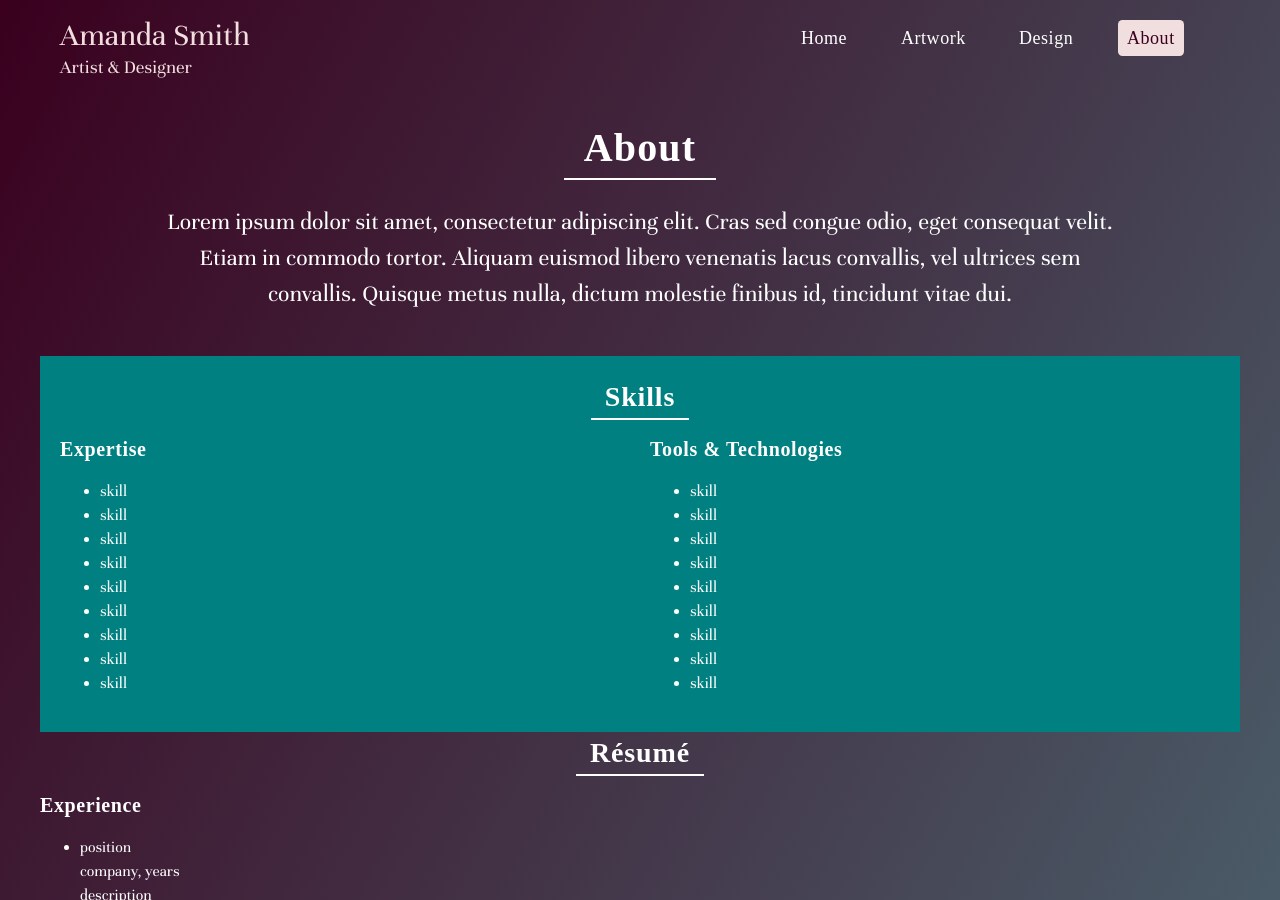
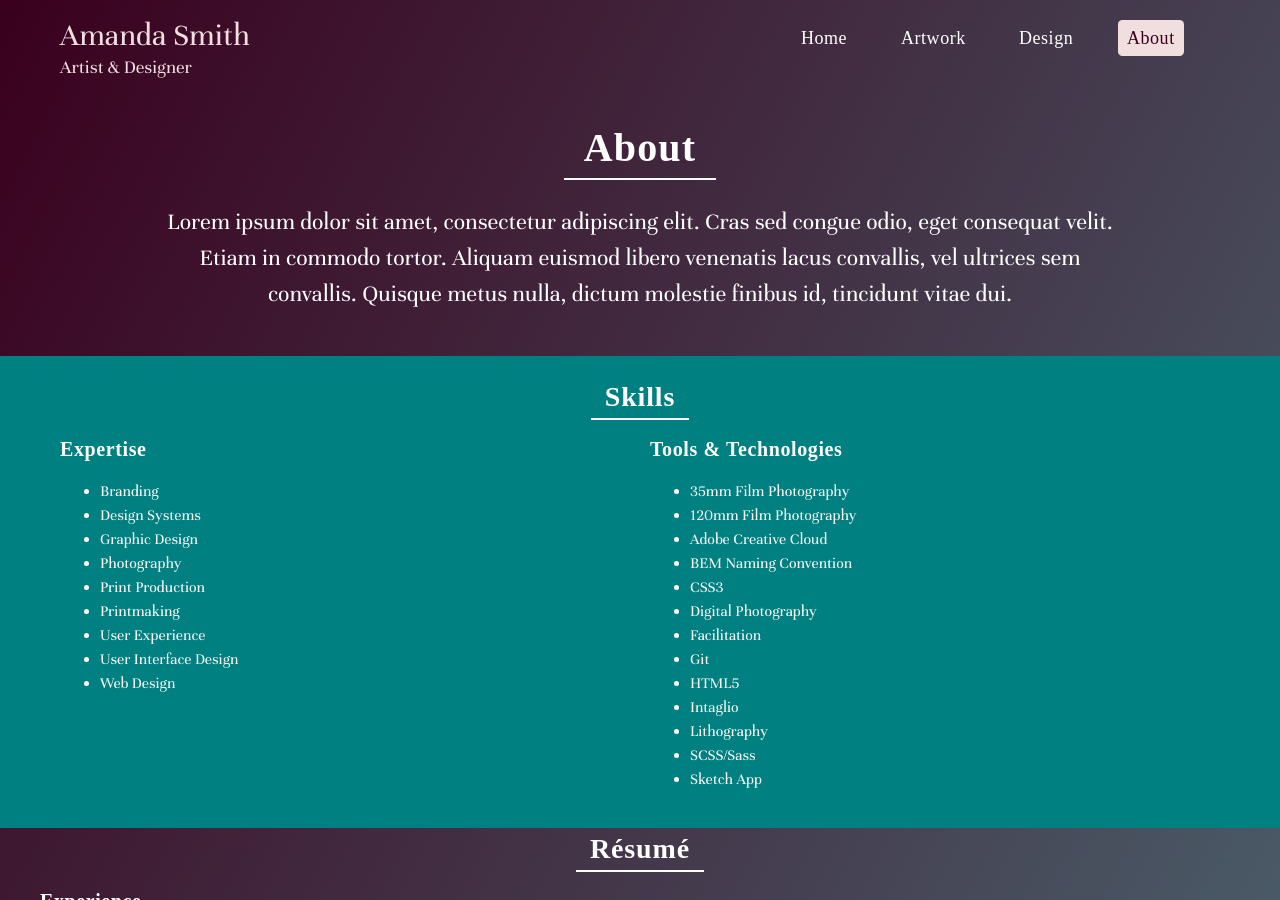
Before and after one commit to asmithorn/asmithorn.github.io, a Jekyll site: the page built from about/index.html, in a window 1280 px wide and 900 px high. Built offline with Jekyll 4.4.1, drawn with Linux system fonts in a browser that asks for light colours; some web fonts are replaced.

Commit message:
about skills

```diff
--- a/about/index.html
+++ b/about/index.html
@@ -14,8 +14,8 @@ layout: default
 
 
 
-<div class="o-row o-row--1200 u-bg--teal">
-  <section class="u-padding--20">
+<div class="o-row u-bg--teal">
+  <section class="o-row--1200 u-padding--20">
     <header><h2 class="u-row-header">Skills</h2></header>
 
     <div class="o-two-col">
@@ -23,30 +23,34 @@ layout: default
       <div class="o-two-col__column">
         <h3>Expertise</h3>
         <ul>
-          <li>skill</li>
-          <li>skill</li>
-          <li>skill</li>
-          <li>skill</li>
-          <li>skill</li>
-          <li>skill</li>
-          <li>skill</li>
-          <li>skill</li>
-          <li>skill</li>
+          <li>Branding</li>
+          <li>Design Systems</li>
+          <li>Graphic Design</li>
+          <li>Photography</li>
+          <li>Print Production</li>
+          <li>Printmaking</li>
+          <li>User Experience</li>
+          <li>User Interface Design</li>
+          <li>Web Design</li>
         </ul>
       </div>
 
       <div class="o-two-col__column">
         <h3>Tools &amp; Technologies</h3>
         <ul>
-          <li>skill</li>
-          <li>skill</li>
-          <li>skill</li>
-          <li>skill</li>
-          <li>skill</li>
-          <li>skill</li>
-          <li>skill</li>
-          <li>skill</li>
-          <li>skill</li>
+          <li>35mm Film Photography</li>
+          <li>120mm Film Photography</li>
+          <li>Adobe Creative Cloud</li>
+          <li>BEM Naming Convention</li>
+          <li>CSS3</li>
+          <li>Digital Photography</li>
+          <li>Facilitation</li>
+          <li>Git</li>
+          <li>HTML5</li>
+          <li>Intaglio</li>
+          <li>Lithography</li>
+          <li>SCSS/Sass</li>
+          <li>Sketch App</li>
         </ul>
       </div>
 
```
